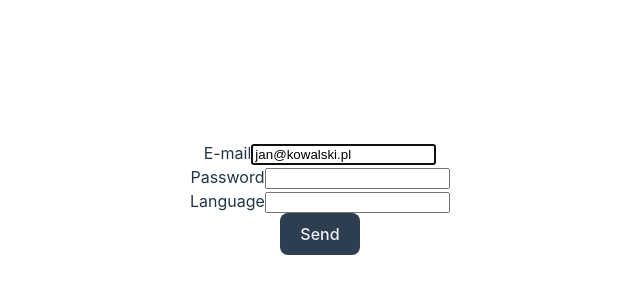
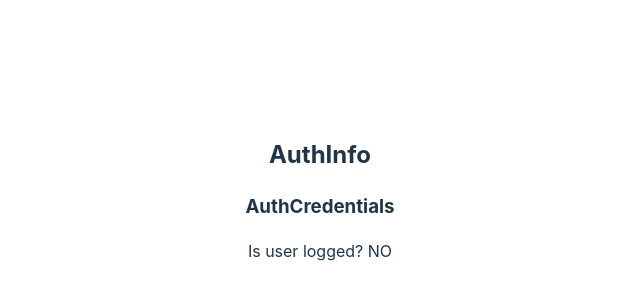
Before and after one commit to patrykomiotek/ocdkrkapp, a React (Vite) app: page / in a window 1280 px wide. Shown: the part 202-502 px from the top of the page, without its empty margins (320-960 px from the left). Built offline with nearby package versions, Linux system fonts and the light colour scheme.

Commit message:
feat: contexts step 2

```diff
--- a/src/App.tsx
+++ b/src/App.tsx
@@ -7,6 +7,8 @@ import { RegistrationFormState } from "./components/RegistrationFormState";
 
 import { Text, Button, MagicButton } from "./ui";
 import { RegistrationPage } from "./pages/RegistrationPage";
+import { AuthInfo } from "./components/AuthContext/AuthInfo";
+import { AuthContext } from "./components/AuthContext/AuthContext";
 // import { Text } from "./ui/Text/Text";
 // import { Text as Kaczka } from "./ui/Text/Text";
 
@@ -33,11 +35,12 @@ function App() {
 
   return (
     <>
-      {/* <h1 className="text-3xl font-bold underline">
-        Hello world!
-      </h1> */}
       <div>
-        <RegistrationPage />
+        <AuthContext.Provider value={{ isLoggedIn: false }}>
+          <AuthInfo />
+        </AuthContext.Provider>
+
+        {/* <RegistrationPage /> */}
 
         {/* <MagicButton
           ref={buttonRef}
--- a/src/components/AuthContext/AuthCredentials.tsx
+++ b/src/components/AuthContext/AuthCredentials.tsx
@@ -5,7 +5,7 @@ export const AuthCredentials = () => {
   return (
     <div>
       <h3>AuthCredentials</h3>
-      <p>User is {context.isLoggedIn ? "YES" : "NO"}</p>
+      <p>Is user logged? {context.isLoggedIn ? "YES" : "NO"}</p>
     </div>
   );
 };
```
